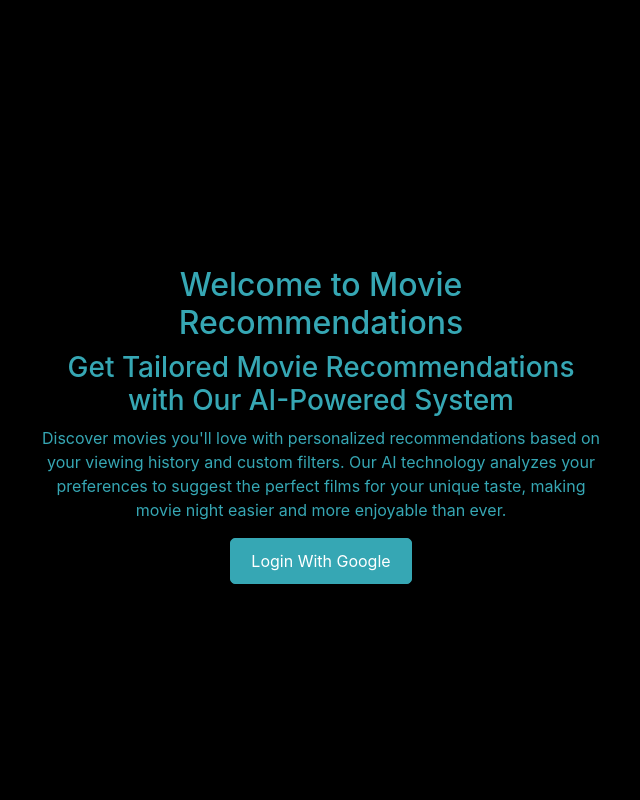
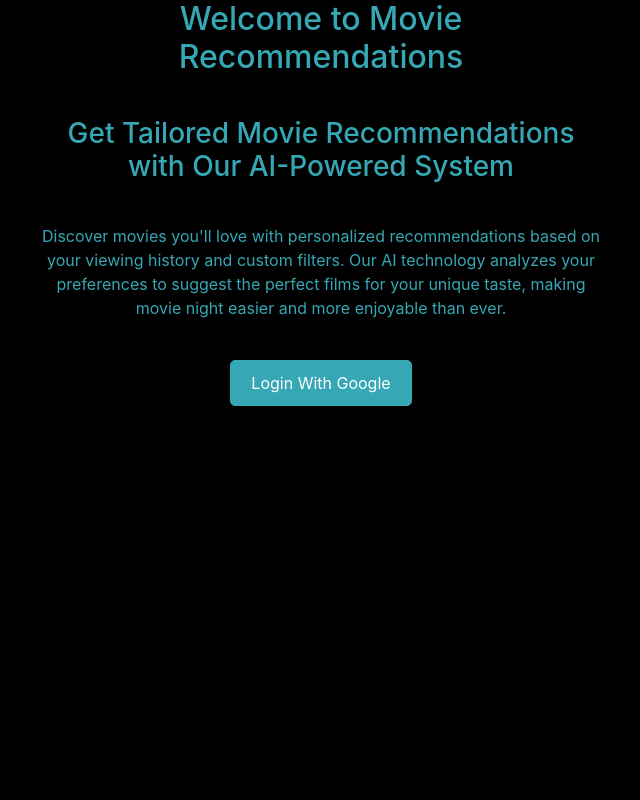
Before and after one commit to Abhilasha-Managoli/MovieReccomendations, a Django app: page / in a window 1280 px wide. Shown: the whole page, without its empty margins (319-959 px from the left). Run offline with Django 5.2, Linux system fonts and the light colour scheme; data comes from the database, SQL or seed files in the repository; some libraries are stand-ins or nearby versions.

Commit message:
Fixed a few customizations for the home page

```diff
--- a/users/templates/home.html
+++ b/users/templates/home.html
@@ -12,21 +12,16 @@
         body, html {
             height: 100%;
             margin: 0;
-            color: #36a7b4; /* Blue text color */
-            background-color: #000; /* Black background color */
+            color: #36a7b4;
+            background-color: #000;
         }
         .container {
-            display: flex;
-            justify-content: center;
-            align-items: flex-start;
-            min-height: 100vh;
-            padding-top: 50px;
             text-align: center;
         }
         .content {
-            max-width: 600px; /* Optional: restricts width of content */
-            margin: auto; /* Centers the content horizontally */
-            padding: 0 15px; /* Optional: adds some padding */
+            max-width: 600px;
+            margin: auto;
+            padding: 0 15px;
         }
         .btn-primary {
             background-color: #36a7b4;
@@ -36,19 +31,22 @@
             padding: 10px 20px;
             border-radius: 5px;
         }
+        .text-spacing {
+            margin-bottom: 40px;
+        }
     </style>
 </head>
 <body>
     <div class="container">
         <div class="content">
-            <div>
+            <div class = text-spacing>
                 <h2>Welcome to Movie Recommendations</h2>
             </div>
-            <div>
+            <div class = text-spacing>
                 <h3>Get Tailored Movie Recommendations with Our AI-Powered System</h3>
             </div>
-            <p>Discover movies you'll love with personalized recommendations based on your viewing history and custom filters. Our AI technology analyzes your preferences to suggest the perfect films for your unique taste, making movie night easier and more enjoyable than ever.</p>
-            <a href="{% provider_login_url 'google' %}?next=/" class="btn btn-primary">Login With Google</a>
+            <p class = text-spacing>Discover movies you'll love with personalized recommendations based on your viewing history and custom filters. Our AI technology analyzes your preferences to suggest the perfect films for your unique taste, making movie night easier and more enjoyable than ever.</p>
+            <a href="{% provider_login_url 'google' %}?next=/" class="btn btn-primary text-spacing">Login With Google</a>
 
             {% if user.is_authenticated %}
             <p>You are signed in as {{ user.email }}</p>
```
